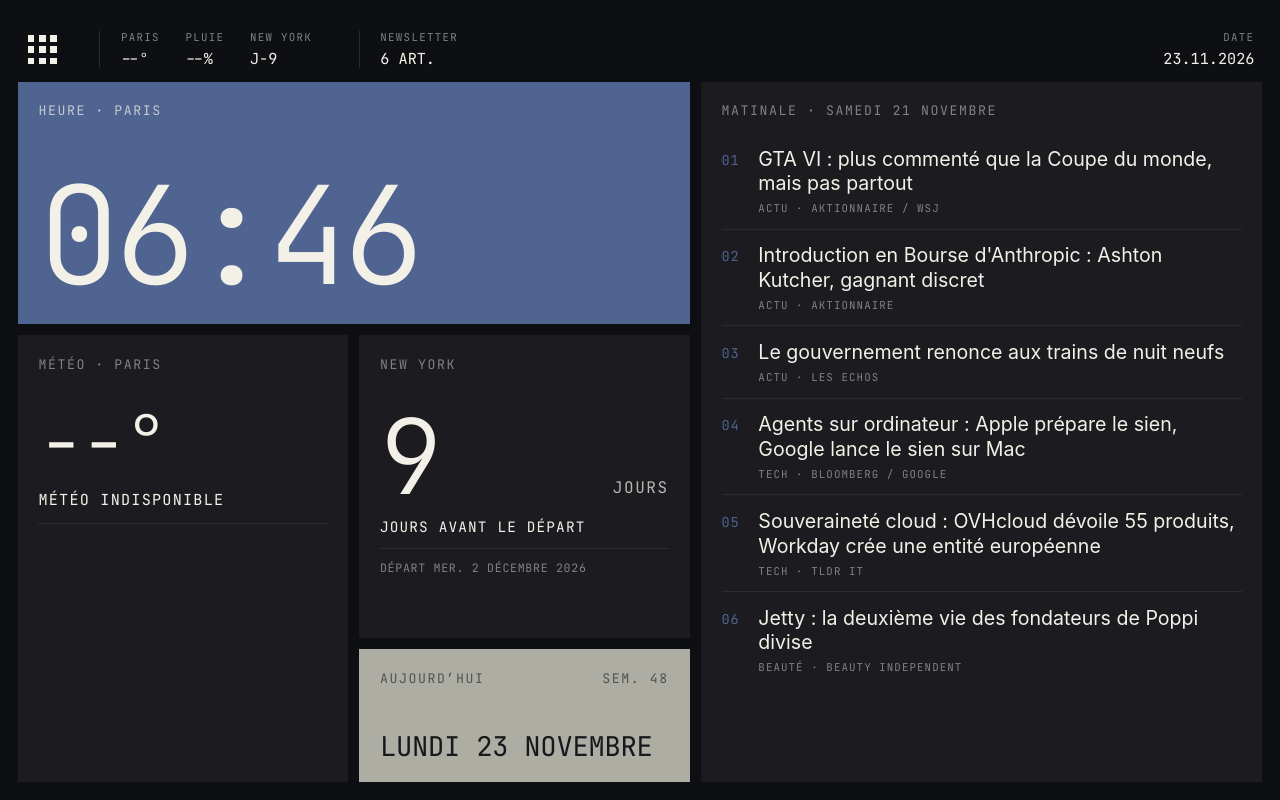
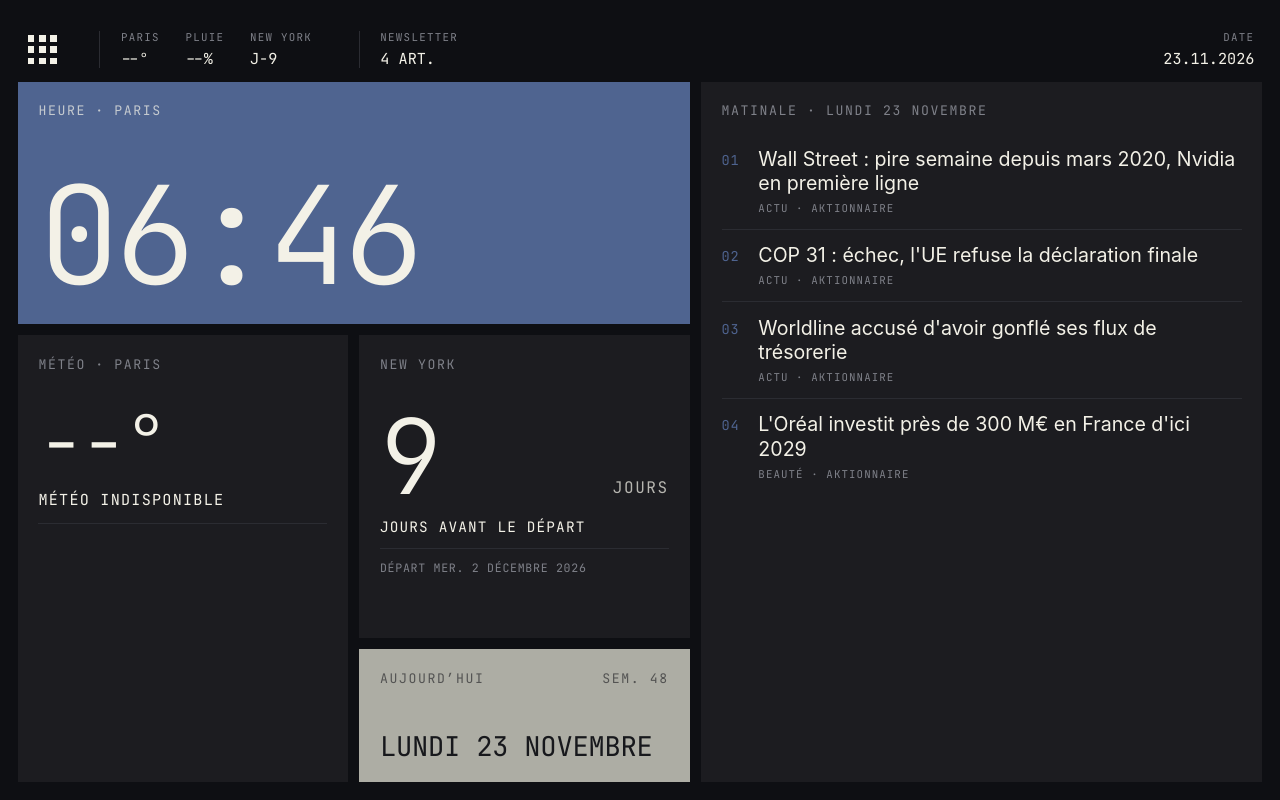
Before and after one commit to efk25/ipad-dashboard, a plain HTML site: page index.html in a window 1280 px wide. Drawn offline with Linux system fonts and the light colour scheme; no server answers.

Commit message:
Newsletter du lundi 23 novembre + rechargement automatique de nuit
Co-Authored-By: Claude Sonnet 5.5 <noreply@anthropic.com>

```diff
--- a/index.html
+++ b/index.html
@@ -306,6 +306,17 @@ tick(); loadWeather(); loadNews();
 setInterval(tick, 1000);
 setInterval(loadWeather, 15 * 60 * 1000);   // météo : toutes les 15 min
 setInterval(loadNews, 30 * 60 * 1000);      // newsletter : toutes les 30 min
+
+/* ---- Rechargement automatique : chaque nuit vers 4 h, pour récupérer les mises à jour de la page.
+   Ne se déclenche pas si le lecteur d'article est ouvert, ni si la page vient d'être chargée. ---- */
+var LOADED_AT = new Date().getTime();
+setInterval(function () {
+  var now = new Date();
+  var readerOpen = document.getElementById('reader').style.display === 'block';
+  if (now.getHours() === 4 && !readerOpen && now.getTime() - LOADED_AT > 2 * 3600 * 1000) {
+    location.reload(true);
+  }
+}, 60 * 1000);
 </script>
 </body>
 </html>
--- a/newsletter.json
+++ b/newsletter.json
@@ -1,41 +1,29 @@
 {
-  "title": "Matinale · samedi 21 novembre",
+  "title": "Matinale · lundi 23 novembre",
   "items": [
     {
-      "title": "GTA VI : plus commenté que la Coupe du monde, mais pas partout",
-      "source": "Actu · Aktionnaire / WSJ",
-      "url": "https://www.lefigaro.fr/secteur/high-tech/le-lancement-de-gta-vi-plus-commente-que-celui-de-la-coupe-du-monde-2026-sur-les-reseaux-sociaux-20261119",
-      "summary": "Le lancement a généré 2,6 millions de messages en 24 heures sur les réseaux sociaux, soit environ 1 850 par minute et 7 % de plus qu'au coup d'envoi de la Coupe du monde 2026. Mais le jeu n'est pas accessible à tous : en Asie, troisième marché mondial du jeu vidéo, une dizaine de millions de joueurs n'y ont pas encore accès ; au Japon, certaines images ont été censurées, et en Chine, il est tout simplement interdit à la distribution.\nCôté chiffres, le WSJ table sur plus de 30 millions d'exemplaires vendus d'ici la fin de l'exercice de Rockstar en mars, pour un budget estimé à 1,4 Md$. À titre de comparaison, l'épisode précédent s'est écoulé à près de 230 millions d'exemplaires et a généré 10,78 Md$ de revenus depuis 2013."
+      "title": "Wall Street : pire semaine depuis mars 2020, Nvidia en première ligne",
+      "source": "Actu · Aktionnaire",
+      "url": "https://www.nytimes.com/2026/11/20/business/anthropic-ai-stocks-sp500.html",
+      "summary": "Nvidia a perdu environ 23 % sur la semaine (dont 14 % vendredi) et plus de 40 % depuis octobre, sa pire séquence depuis 2008. À elle seule, elle explique la moitié du recul du S&P 500 depuis son sommet : l'indice est désormais en zone de correction et le Nasdaq a effacé ses gains de l'année. Même de bons résultats et l'introduction en Bourse d'Anthropic, qui a reculé dès ses premiers jours, n'ont pas rassuré.\nTrois facteurs pèsent : les doutes sur le financement des investissements IA des géants du cloud, la perspective d'un durcissement réglementaire après la victoire démocrate aux midterms et la démission de Jensen Huang. Le bitcoin passe sous 60 000 $, l'or cède près de 6 % et le Stoxx 600 recule d'environ 6 % depuis son pic de novembre.\nÉclatement de la bulle IA ? Il est trop tôt pour le dire : Bank of America juge l'euphorie terminée et Goldman Sachs prévient que la baisse pourrait s'aggraver cette semaine, mais selon FactSet les PER prévisionnels de la tech sont au plus bas depuis 2020."
     },
     {
-      "title": "Introduction en Bourse d'Anthropic : Ashton Kutcher, gagnant discret",
+      "title": "COP 31 : échec, l'UE refuse la déclaration finale",
       "source": "Actu · Aktionnaire",
-      "url": "https://mailchi.mp/aktionnaire/qu-est-ce-qui-attend-anthropic?e=d9ac1327e9",
-      "summary": "L'acteur est cofondateur du fonds Sound Ventures, qui a investi 435 M$ dans la startup à ses débuts et détiendrait aujourd'hui environ 11 Md$ d'actions, selon Bloomberg.\nAktionnaire en profite pour rappeler un phénomène de fond : d'après une étude de Morgan Stanley, les entreprises américaines mettent désormais un peu plus de 10 ans à entrer en Bourse, contre environ 8 ans auparavant. Conséquence : les investisseurs qui achètent à l'IPO n'accèdent plus aux prix des investisseurs historiques, qui ont capté une grande partie de la valorisation en amont, ce qui nourrit l'intérêt pour le private equity."
+      "url": "https://www.franceinfo.fr/environnement/crise-climatique/cop-climat/on-vous-resume-les-points-de-discorde-a-la-cop31-alors-que-les-discussions-sur-un-accord-s-enlisent_8294597.html",
+      "summary": "Après deux jours de prolongation, l'Union européenne s'est opposée à l'adoption de la déclaration finale de la COP 31. Le point de blocage : la sortie des énergies fossiles. L'UE, plusieurs pays du Pacifique et d'Amérique latine voulaient des engagements plus ambitieux, mais les producteurs d'hydrocarbures, Arabie saoudite en tête, s'y opposaient.\nLe texte ne mentionnait pas explicitement cette sortie et se bornait à un renvoi indirect à l'engagement de la COP 28 de Dubaï. Aktionnaire parle du pire échec depuis Copenhague en 2009."
     },
     {
-      "title": "Le gouvernement renonce aux trains de nuit neufs",
-      "source": "Actu · Les Echos",
-      "url": "https://www.lesechos.fr/industrie-services/tourisme-transport/le-gouvernement-enterre-son-projet-de-nouveaux-trains-de-nuit-2263514",
-      "summary": "L'exécutif abandonne son projet d'achat de nouvelles rames de trains de nuit et fera plutôt rénover les anciennes voitures Corail de la SNCF."
+      "title": "Worldline accusé d'avoir gonflé ses flux de trésorerie",
+      "source": "Actu · Aktionnaire",
+      "url": "https://www.tradingsat.com/worldline-FR00140182K6/actualites/worldline-accuse-d-avoir-volontairement-retarde-des-versements-pour-gonfler-ses-resultats-le-groupe-de-paiements-worldline-devisse-de-16-en-bourse-1174181.html",
+      "summary": "Le spécialiste français des paiements est accusé d'avoir, entre 2021 et 2023, retardé le paiement de ses fournisseurs et exigé des avances de ses clients juste avant la publication de ses résultats. Selon un rapport interne de PwC de fin 2023, ces pratiques auraient gonflé ses flux de trésorerie d'environ 38 %.\nElles ne sont pas illégales, mais auraient donné aux actionnaires une image trompeuse de sa santé financière. Le titre a chuté d'environ 15 % vendredi."
     },
     {
-      "title": "Agents sur ordinateur : Apple prépare le sien, Google lance le sien sur Mac",
-      "source": "Tech · Bloomberg / Google",
-      "url": "https://blog.google/innovation-and-ai/products/gemini-app/computer-use-mac/",
-      "summary": "Selon Bloomberg, Apple recrute un senior engineering manager pour un assistant agentique proactif, capable d'écrire du code, de naviguer sur le web, de contrôler des apps et de piloter les appareils pour le compte de l'utilisateur. L'agent planifierait des tâches multi-étapes à travers apps, navigateurs, lignes de commande, code et APIs, en coordonnant des sous-agents spécialisés.\nEn parallèle, l'App Store étant envahi par des agents IA, la future mise à jour macOS 27.3 ajoutera un avertissement qui invite l'utilisateur à reconsidérer l'autorisation donnée aux agents tiers de contrôler son Mac.\nCôté Google, le « computer use » de l'app Gemini pour Mac exécute désormais des tâches multi-étapes sur les fichiers locaux, les apps et le web, dans une fenêtre d'arrière-plan isolée avec aperçu en direct : l'utilisateur choisit les apps accessibles, suit chaque étape, peut mettre en pause et valide les actions clés."
-    },
-    {
-      "title": "Souveraineté cloud : OVHcloud dévoile 55 produits, Workday crée une entité européenne",
-      "source": "Tech · TLDR IT",
-      "url": "https://www.cloudcomputing-news.net/news/ovhcloud-cloud-ai-products-europe-sovereignty/",
-      "summary": "Lors de son sommet à Paris, OVHcloud a présenté 55 offres cloud et IA, couvrant infrastructure, réseau, outils de développement et applications d'entreprise, avec l'ajout prévu des GPU Nvidia Blackwell B300 et Rubin R200.\nDe son côté, Workday prévoit de créer une société basée en Irlande, dotée d'un conseil d'administration composé de citoyens de l'UE, pour opérer son EU Sovereign Cloud, qui tourne sur AWS European Sovereign Cloud. Cette entité et ses garanties supplémentaires sur les données doivent être opérationnelles début 2027."
-    },
-    {
-      "title": "Jetty : la deuxième vie des fondateurs de Poppi divise",
-      "source": "Beauté · Beauty Independent",
-      "url": "https://www.beautyindependent.com/poppi-founders-jetty-critics/",
-      "summary": "Après avoir vendu Poppi à PepsiCo pour 1,95 Md$, Allison et Stephen Ellsworth reviennent avec la marque d'hydratation Jetty, mais ce second acte très attendu suscite plus de critiques que d'applaudissements. Les reproches portent sur une campagne de pré-lancement jugée confuse, un packaging très moqué, le recours à l'IA et l'entrée sur un marché de l'hydratation déjà encombré.\nBeauty Independent examine aussi comment le succès de Poppi a changé la perception d'Allison Ellsworth. Le contre-argument : le bad buzz pourrait jouer en faveur de la marque, puisque Brooke Yoakam (The Brand Blueprint) estime que cette hostilité va convertir des essais en vrais fans ; reste à transformer l'attention en achats répétés."
+      "title": "L'Oréal investit près de 300 M€ en France d'ici 2029",
+      "source": "Beauté · Aktionnaire",
+      "url": "https://www.lefigaro.fr/societes/l-oreal-va-investir-pres-de-300-millions-d-euros-en-france-d-ici-2029-pour-moderniser-ses-usines-et-ses-laboratoires-20261120",
+      "summary": "Le groupe prévoit de moderniser ses usines et ses laboratoires de recherche français en s'appuyant sur l'IA, pour un montant proche de 300 M€ d'ici 2029. Une annonce qui s'inscrit dans la semaine « Choose France » consacrée aux investissements des entreprises tricolores, dont les dépenses d'investissement reculent depuis quatre trimestres de suite."
     }
   ]
 }
```
